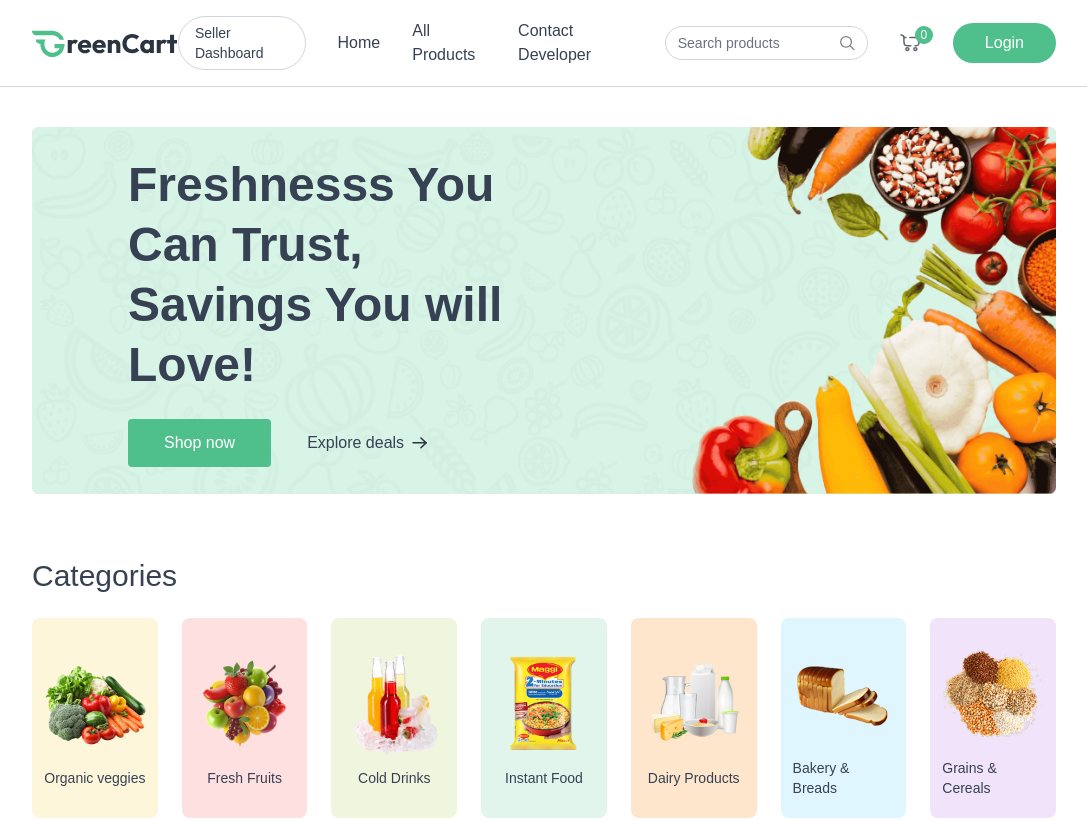
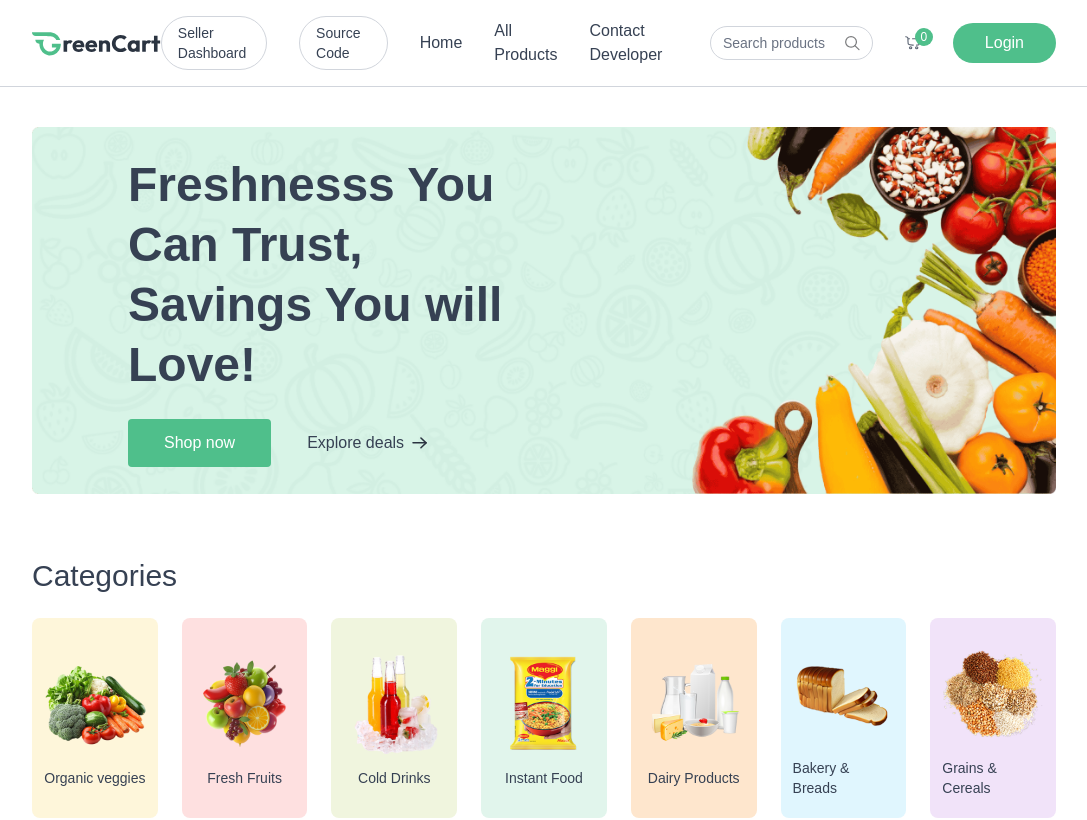
Before and after one commit to JagadeeshRallabandi/jagasgreencart, a React (Vite) app in the folder client/: page / in a window 1280 px wide. Shown: the top 820 px of the page, without its empty margins (96-1183 px from the left). Built offline with nearby package versions, Linux system fonts and the light colour scheme; no server answers.

Commit message:
source_code_button_updated

```diff
--- a/client/src/components/Navbar.jsx
+++ b/client/src/components/Navbar.jsx
@@ -4,36 +4,34 @@ import { assets } from '../assets/assets'
 import { useAppContext } from '../context/AppContext'
 import toast from 'react-hot-toast'
 
-
 const Navbar = () => {
     const [open, setOpen] = React.useState(false)
- const {user, setUser,setShowUserLogin, navigate,searchQuery, setSearchQuery,getCartCount, axios} = useAppContext();
+    const { user, setUser, setShowUserLogin, navigate, searchQuery, setSearchQuery, getCartCount, axios } = useAppContext();
+
     const logout = async () => {
         try {
             const { data } = await axios.get('/api/user/logout')
-    if(data.success){
+            if (data.success) {
                 toast.success(data.message)
                 setUser(null);
                 navigate('/');
-    }else{
+            } else {
                 toast.error(data.message)
             }
         } catch (error) {
             toast.error(error.message);
         }
+    }
 
+    useEffect(() => {
+        if (searchQuery.length > 0) {
+            navigate('/products');
+        }
+    }, [searchQuery])
 
-}
- useEffect(()=>{
-    if(searchQuery.length>0){
-        navigate('/products');
-
-    }
- },[ searchQuery])
     return (
         <nav className="flex items-center justify-between px-6 md:px-16 lg:px-24 xl:px-32 py-4 border-b border-gray-300 bg-white relative transition-all">
-
-            <NavLink to='/' onClick={()=>setOpen(false)}>
+            <NavLink to='/' onClick={() => setOpen(false)}>
                 <img className="h-9" src={assets.logo} alt="logo" />
             </NavLink>
 
@@ -44,7 +42,19 @@ try {
                     className="lg:block border border-gray-300 px-4 py-1.5 rounded-full text-sm hover:bg-gray-100 transition">
                     Seller Dashboard
                 </NavLink>
-                <NavLink to='/' className="hover:text-primary transition" >Home</NavLink>
+
+                {!user && (
+                    <a
+                        href="https://github.com/JagadeeshRallabandi/jagasgreencart"
+                        target="_blank"
+                        rel="noopener noreferrer"
+                        className="lg:block border border-gray-300 px-4 py-1.5 rounded-full text-sm hover:bg-gray-100 transition"
+                    >
+                        Source Code
+                    </a>
+                )}
+
+                <NavLink to='/' className="hover:text-primary transition">Home</NavLink>
                 <NavLink to='/products' className="hover:text-primary transition">All Products</NavLink>
                 <a
                     href="https://jagadeeshrportfolio.vercel.app"
@@ -55,52 +65,81 @@ try {
                     Contact Developer
                 </a>
 
-
                 <div className="hidden lg:flex items-center text-sm gap-2 border border-gray-300 px-3 rounded-full">
-                    <input onChange={(e)=>setSearchQuery(e.target.value)} className="py-1.5 w-full bg-transparent outline-none placeholder-gray-500" type="text" placeholder="Search products" />
-                    <img src={assets.search_icon} alt='search' className='w-4 h-4'/>
+                    <input onChange={(e) => setSearchQuery(e.target.value)} className="py-1.5 w-full bg-transparent outline-none placeholder-gray-500" type="text" placeholder="Search products" />
+                    <img src={assets.search_icon} alt='search' className='w-4 h-4' />
                 </div>
 
-                <div onClick={()=>navigate("/cart")} className="relative cursor-pointer">
-                    <img src={assets.nav_cart_icon} alt='cart' className='w-6 opacity-80'/>
+                <div onClick={() => navigate("/cart")} className="relative cursor-pointer">
+                    <img src={assets.nav_cart_icon} alt='cart' className='w-6 opacity-80' />
                     <button className="absolute -top-2 -right-3 text-xs text-white bg-primary w-[18px] h-[18px] rounded-full">{getCartCount()}</button>
                 </div>
 
-               {!user ? (<button onClick ={()=> setShowUserLogin(true)} className="cursor-pointer px-8 py-2 bg-primary hover:bg-primary-dull transition text-white rounded-full">
+                {!user ? (
+                    <button onClick={() => setShowUserLogin(true)} className="cursor-pointer px-8 py-2 bg-primary hover:bg-primary-dull transition text-white rounded-full">
                         Login
-                </button>)
-                :
-                (
+                    </button>
+                ) : (
                     <div className='relative group'>
                         <img src={assets.profile_icon} className='w-10' alt="" />
                         <ul className='hidden group-hover:block absolute top-10 right-0 bg-white shadow border border-gray-200 py-2.5 w-30 rounded-md text-sm z-40' >
-                            <li onClick={()=> navigate("my-orders")} className='p-1.5 pl-3 hover:bg-primary/10 cursor-pointer'>My Orders</li>
+                            <li onClick={() => navigate("my-orders")} className='p-1.5 pl-3 hover:bg-primary/10 cursor-pointer'>My Orders</li>
+                            <li
+                                onClick={() => window.open("https://github.com/JagadeeshRallabandi/jagasgreencart", "_blank")}
+                                className='p-1.5 pl-3 hover:bg-primary/10 cursor-pointer'
+                            >
+                                Source Code
+                            </li>
                             <li onClick={logout} className='p-1.5 pl-3 hover:bg-primary/10 cursor-pointer'>Logout</li>
                         </ul>
                     </div>
                 )}
             </div>
+
+            {/* Mobile Icons */}
             <div className='flex items-center gap-6 sm:hidden '>
-                <div onClick={()=>navigate("/cart")} className="relative cursor-pointer">
-                    <img src={assets.nav_cart_icon} alt='cart' className='w-6 opacity-80'/>
+                <div onClick={() => navigate("/cart")} className="relative cursor-pointer">
+                    <img src={assets.nav_cart_icon} alt='cart' className='w-6 opacity-80' />
                     <button className="absolute -top-2 -right-3 text-xs text-white bg-primary w-[18px] h-[18px] rounded-full">{getCartCount()}</button>
                 </div>
-
-                <button onClick={() => open ? setOpen(false) : setOpen(true)} aria-label="Menu" className="">
-                <img src={assets.menu_icon} alt='menu'/>
+                <button onClick={() => open ? setOpen(false) : setOpen(true)} aria-label="Menu">
+                    <img src={assets.menu_icon} alt='menu' />
                 </button>
             </div>
+
             {/* Mobile Menu */}
-
-            { open && (
+            {open && (
                 <div className={`${open ? 'flex' : 'hidden'} absolute top-[60px] left-0 w-full bg-white shadow-md z-50 py-4 flex-col items-start gap-2 px-5 text-sm md:hidden`}>
                     <NavLink to='/seller' className="lg:block border border-gray-300 px-4 py-1.5 rounded-full text-sm hover:bg-gray-100 transition">Seller Dashboard</NavLink>
-                <NavLink to='/'  className="hover:text-primary transition" onClick={()=>setOpen(false)}>Home</NavLink>
-                <NavLink to='/products' className="hover:text-primary transition" onClick={()=>setOpen(false)}>All Products</NavLink>
 
-                {user &&
-                <NavLink to='/my-orders' className="hover:text-primary transition" onClick={()=>setOpen(false)}>My Orders</NavLink>
-                }
+                    {!user && (
+                        <a
+                            href="https://github.com/JagadeeshRallabandi/jagasgreencart"
+                            target="_blank"
+                            rel="noopener noreferrer"
+                            className="lg:block border border-gray-300 px-4 py-1.5 rounded-full text-sm hover:bg-gray-100 transition"
+                        >
+                            Source Code
+                        </a>
+                    )}
+
+                    <NavLink to='/' className="hover:text-primary transition" onClick={() => setOpen(false)}>Home</NavLink>
+                    <NavLink to='/products' className="hover:text-primary transition" onClick={() => setOpen(false)}>All Products</NavLink>
+
+                    {user && (
+                        <>
+                            <NavLink to='/my-orders' className="hover:text-primary transition" onClick={() => setOpen(false)}>My Orders</NavLink>
+                            <a
+                                href="https://github.com/JagadeeshRallabandi/jagasgreencart"
+                                target="_blank"
+                                rel="noopener noreferrer"
+                                className="hover:text-primary transition"
+                            >
+                                Source Code
+                            </a>
+                        </>
+                    )}
+
                     <a
                         href="https://jagadeeshrportfolio.vercel.app"
                         target="_blank"
@@ -109,16 +148,18 @@ try {
                     >
                         Contact Developer
                     </a>
-                {!user ? (<button onClick={()=>{setOpen(false); setShowUserLogin(true);}} className="cursor-pointer px-6 py-2 mt-2 bg-primary hover:bg-primary-dull transition text-white rounded-full text-sm">
+
+                    {!user ? (
+                        <button onClick={() => { setOpen(false); setShowUserLogin(true); }} className="cursor-pointer px-6 py-2 mt-2 bg-primary hover:bg-primary-dull transition text-white rounded-full text-sm">
                             Login
-                </button>): (
+                        </button>
+                    ) : (
                         <button onClick={logout} className="cursor-pointer px-6 py-2 mt-2 bg-primary hover:bg-primary-dull transition text-white rounded-full text-sm">
                             Logout
                         </button>
                     )}
-
-            </div>)}
-
+                </div>
+            )}
         </nav>
     )
 }
```
Lines whose indentation alone changed are shown as unchanged.
